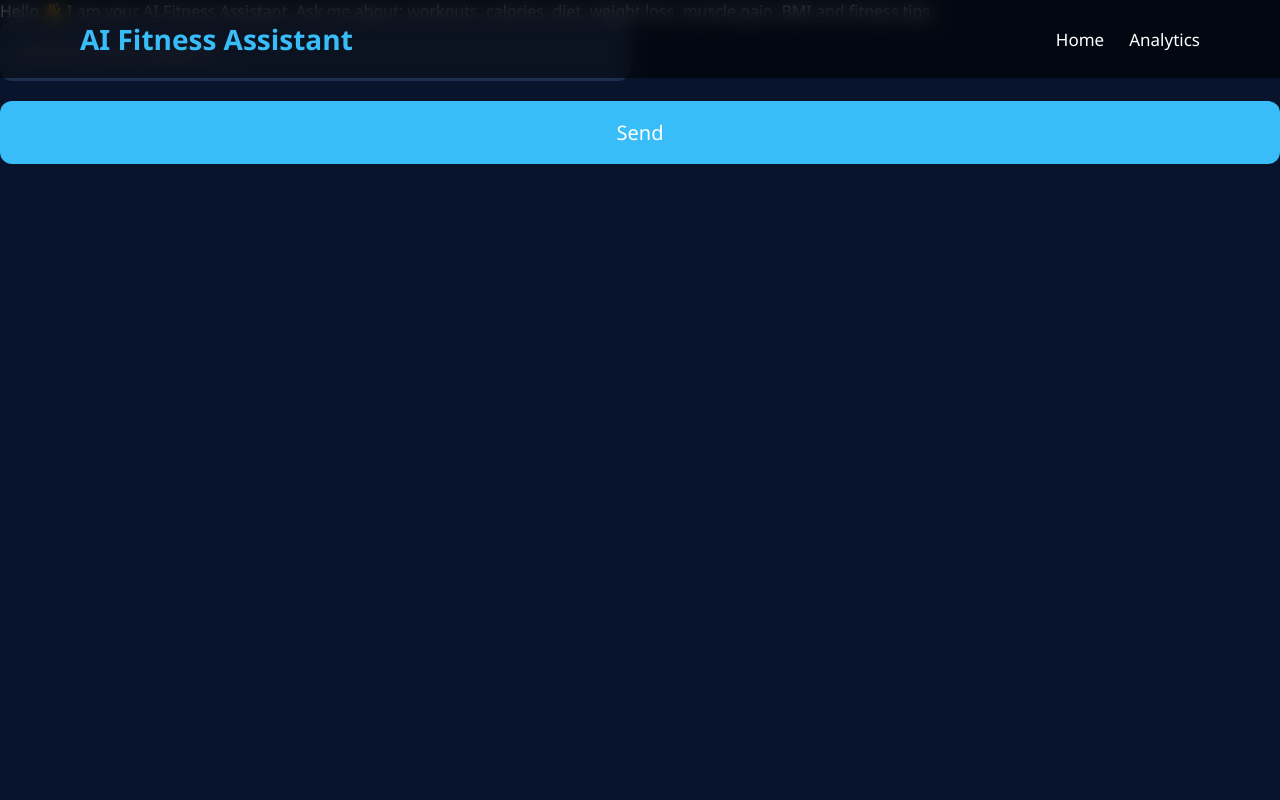
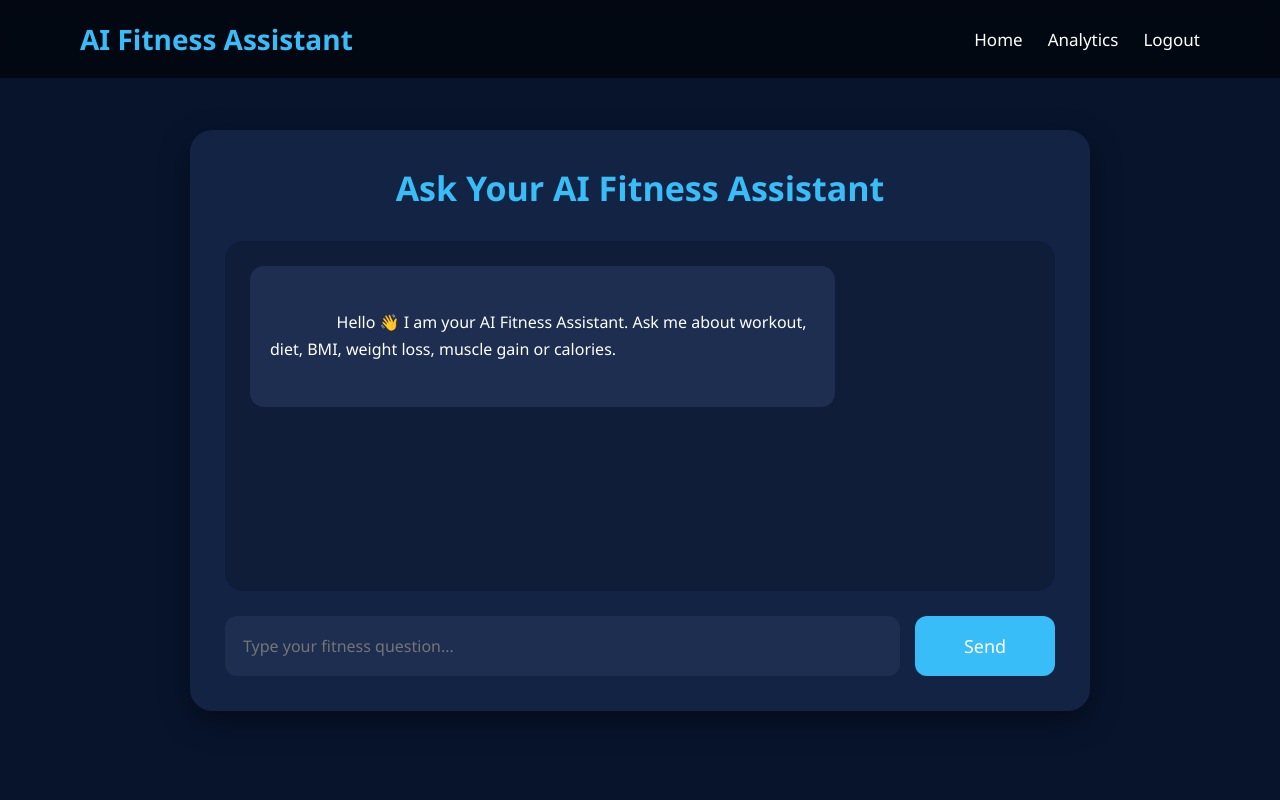
Before and after one commit to Sneha-swami/AI-FITNESS-SYSTEM, a Flask app: page /chatbot in a window 1280 px wide. Run offline with Flask 3, Linux system fonts and the light colour scheme; the visitor is signed in with stand-in values (Sample User, id 1); parts of the project's set-up code (start-up, migrations or seed data) failed here and were passed over.

Commit message:
Improve chatbot UI

```diff
--- a/static/style.css
+++ b/static/style.css
@@ -664,3 +664,104 @@ button:hover{
 .history-container td{
     color:white;
 }
+
+/* ========================= */
+/* FIXED CHATBOT PAGE */
+/* ========================= */
+
+.chat-page{
+    width:100%;
+    min-height:100vh;
+    padding:130px 20px 50px 20px;
+    background:#07142c;
+}
+
+.chat-card{
+    max-width:900px;
+    margin:auto;
+    background:#132344;
+    padding:35px;
+    border-radius:22px;
+    box-shadow:0 10px 30px rgba(0,0,0,0.4);
+}
+
+.chat-card h2{
+    text-align:center;
+    color:#38bdf8;
+    margin-bottom:30px;
+    font-size:34px;
+}
+
+.chat-box{
+    background:#0f1d38;
+    min-height:350px;
+    padding:25px;
+    border-radius:18px;
+    margin-bottom:25px;
+}
+
+.bot-message,
+.user-message{
+    padding:16px 20px;
+    border-radius:14px;
+    margin-bottom:18px;
+    line-height:1.7;
+    white-space:pre-wrap;
+}
+
+.bot-message{
+    background:#1d2e50;
+    color:white;
+    width:75%;
+}
+
+.user-message{
+    background:#38bdf8;
+    color:white;
+    width:75%;
+    margin-left:auto;
+}
+
+.chat-form{
+    display:flex !important;
+    flex-direction:row !important;
+    grid-template-columns:none !important;
+    gap:15px;
+}
+
+.chat-form input{
+    flex:1;
+    padding:18px;
+    border:none;
+    border-radius:12px;
+    background:#1d2e50;
+    color:white;
+    font-size:16px;
+}
+
+.chat-form button{
+    width:140px;
+    grid-column:auto !important;
+    padding:18px;
+    border:none;
+    border-radius:12px;
+    background:#38bdf8;
+    color:white;
+    font-size:18px;
+    cursor:pointer;
+}
+
+@media(max-width:700px){
+    .chat-form{
+        flex-direction:column !important;
+    }
+
+    .chat-form button{
+        width:100%;
+    }
+
+    .bot-message,
+    .user-message{
+        width:100%;
+    }
+}
--- a/templates/chatbot.html
+++ b/templates/chatbot.html
@@ -2,86 +2,55 @@
 <html lang="en">
 
 <head>
-
     <meta charset="UTF-8">
-
     <meta name="viewport"
-          content="width=device-width,
-          initial-scale=1.0">
+          content="width=device-width, initial-scale=1.0">
 
     <title>AI Fitness Chatbot</title>
 
     <link rel="stylesheet"
-          href="{{ url_for('static',
-          filename='style.css') }}">
-
+          href="{{ url_for('static', filename='style.css') }}">
 </head>
 
 <body>
 
-    <!-- NAVBAR -->
+<nav class="navbar">
 
-    <nav class="navbar">
+    <h1>AI Fitness Assistant</h1>
 
-        <h1>AI Fitness Assistant</h1>
+    <div>
+        <a href="/">Home</a>
+        <a href="/analytics">Analytics</a>
+        <a href="/logout">Logout</a>
+    </div>
 
-        <div>
+</nav>
 
-            <a href="/">Home</a>
+<div class="chat-page">
 
-            <a href="/analytics">
-                Analytics
-            </a>
+    <div class="chat-card">
 
-        </div>
-
-    </nav>
-
-    <!-- CHAT CONTAINER -->
-
-    <div class="chat-container">
+        <h2>Ask Your AI Fitness Assistant</h2>
 
         <div class="chat-box">
 
             <div class="bot-message">
-
-                Hello 👋
-
-                I am your AI Fitness Assistant.
-
-                Ask me about:
-                workouts,
-                calories,
-                diet,
-                weight loss,
-                muscle gain,
-                BMI and fitness tips.
-
+                Hello 👋 I am your AI Fitness Assistant. Ask me about workout, diet, BMI, weight loss, muscle gain or calories.
             </div>
 
             {% if user_message %}
-
             <div class="user-message">
-
                 {{ user_message }}
-
             </div>
-
             {% endif %}
 
             {% if bot_response %}
-
             <div class="bot-message">
-
                 {{ bot_response }}
-
             </div>
-
             {% endif %}
 
         </div>
-
-        <!-- FORM -->
 
         <form action="/chatbot"
               method="POST"
@@ -89,19 +58,19 @@
 
             <input type="text"
                    name="message"
-                   placeholder="Ask your fitness question..."
+                   placeholder="Type your fitness question..."
                    required>
 
             <button type="submit">
-
                 Send
-
             </button>
 
         </form>
 
     </div>
 
+</div>
+
 </body>
 
 </html>
```
